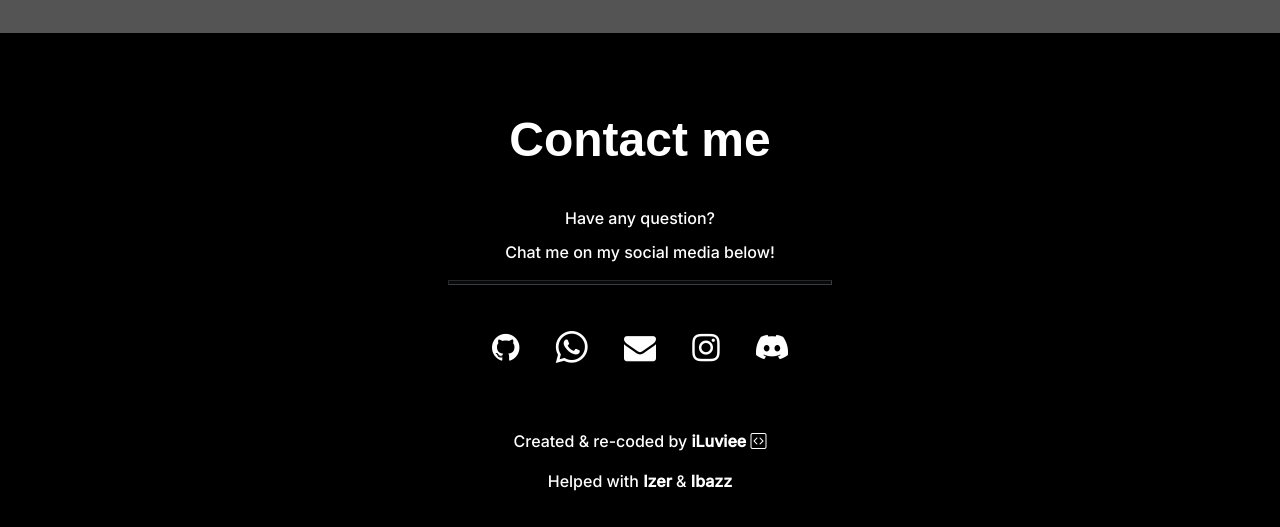
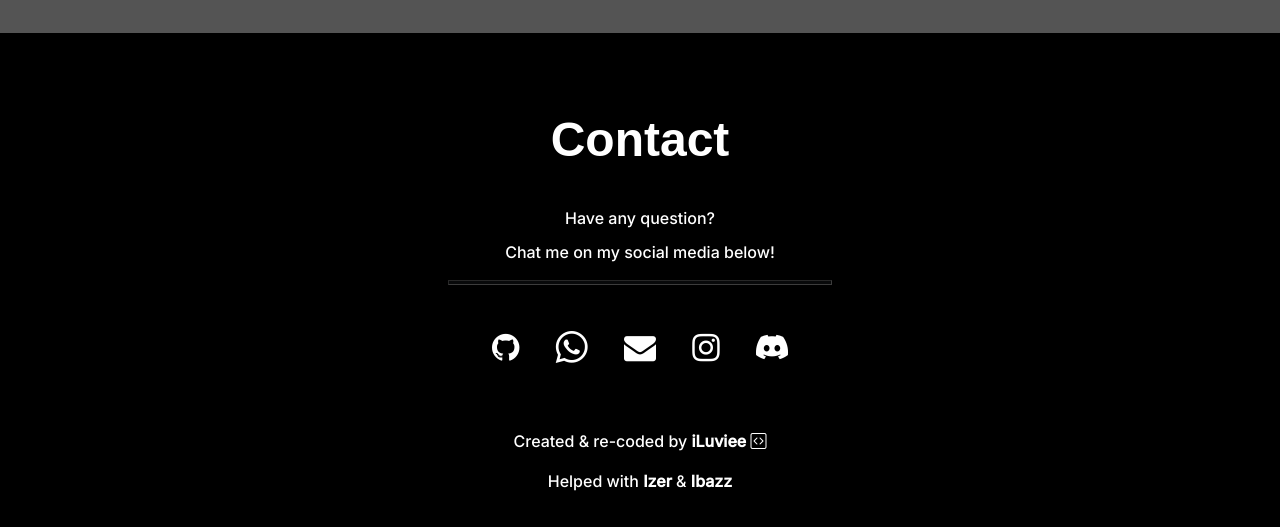
Before and after one commit to iLuviee/portofolio, a plain HTML site: page index.html in a window 1280 px wide. Shown: the part 3650-4177 px from the top of the page. Drawn offline with nearby package versions, Linux system fonts and the light colour scheme.

Commit message:
Update index.html

```diff
--- a/index.html
+++ b/index.html
@@ -446,7 +446,7 @@
 
     <!-- Start of Footer -->
         <section id="contact" style="background-color: #000000">
-            <h1 class="fw-bold" style="font-family: sans-serif; color: #ffffff; text-align: center; padding-bottom: 30px; font-size: 300%; margin-top: -50px">Contact me</h1>
+            <h1 class="fw-bold" style="font-family: sans-serif; color: #ffffff; text-align: center; padding-bottom: 30px; font-size: 300%; margin-top: -50px">Contact</h1>
             <p style="text-align:center; color: #ffffff; margin-bottom: 10px ">Have any question? </p>
             <p style="text-align:center; color: #ffffff;">Chat me on my social media below!</p>
             <hr style="margin-bottom: 50px"/>
```
